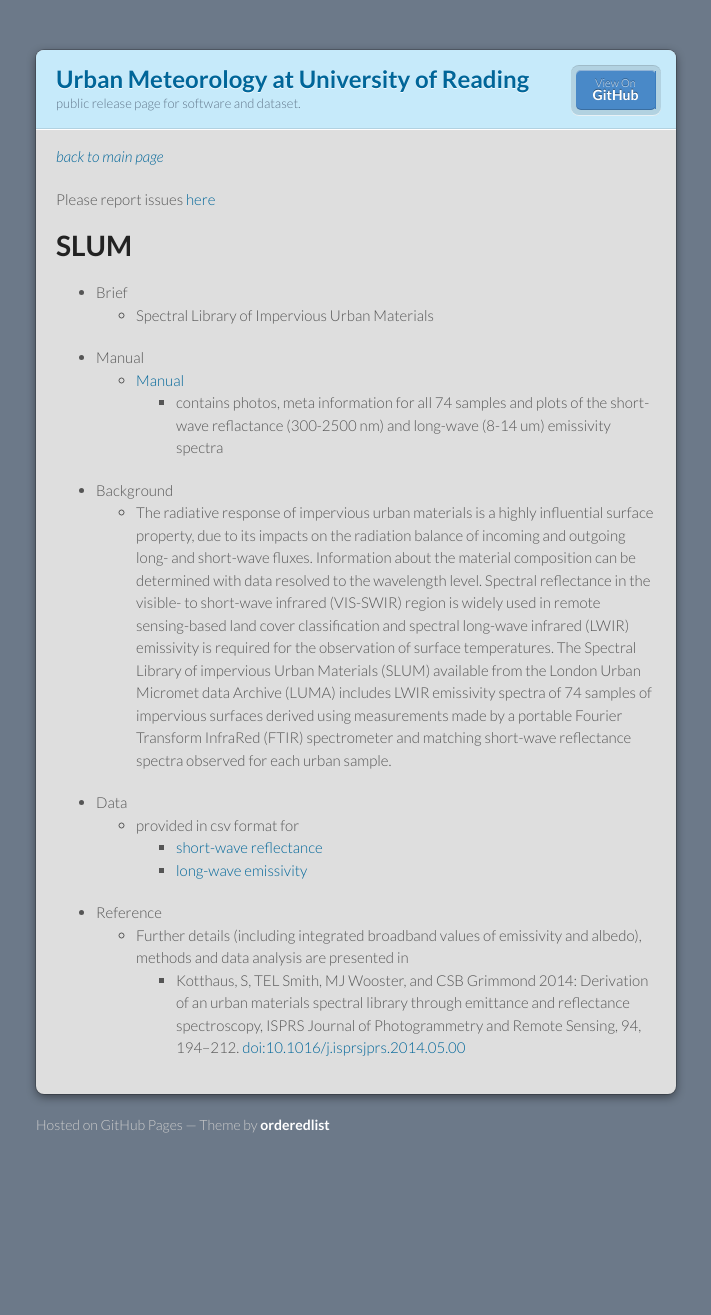
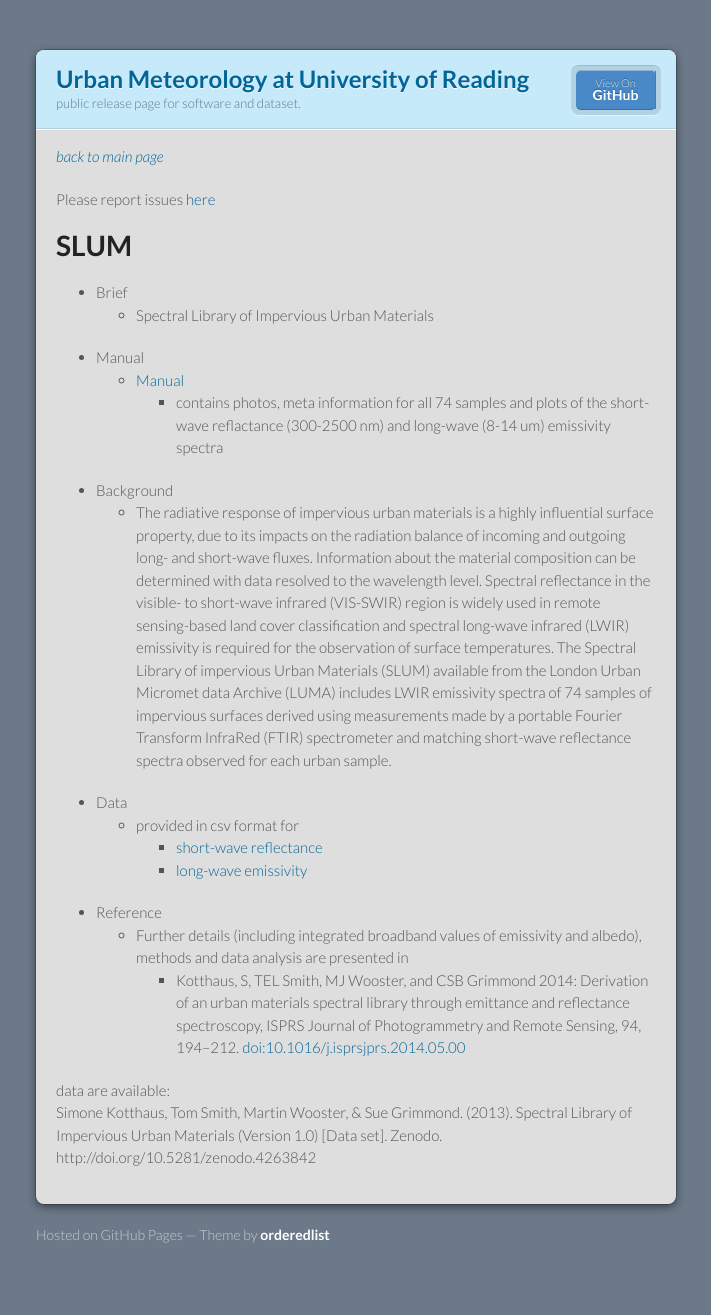
Before and after one commit to Urban-Meteorology-Reading/Urban-Meteorology-Reading.github.io, a Jekyll site: the page built from SLUM.md, in a window 1280 px wide. Shown: the whole page, without its empty margins (284-995 px from the left). Built offline with Jekyll 4.4.1, drawn with Linux system fonts in a browser that asks for light colours; before the commit the page ends 1205 px from its top, so only the background shows below that.

Commit message:
Update SLUM.md
Zenodo reference added

```diff
--- a/SLUM.md
+++ b/SLUM.md
@@ -20,3 +20,6 @@ Please report issues [here](https://github.com/Urban-Meteorology-Reading/Urban-M
 * Reference
    * Further details (including integrated broadband values of emissivity and albedo), methods and data analysis are presented in
      * Kotthaus, S, TEL Smith, MJ Wooster, and CSB Grimmond 2014: Derivation of an urban materials spectral library through emittance and reflectance spectroscopy, ISPRS Journal of Photogrammetry and Remote Sensing, 94, 194–212. [doi:10.1016/j.isprsjprs.2014.05.00](http://www.sciencedirect.com/science/article/pii/S0924271614001233)
+
+data are available:
+     Simone Kotthaus, Tom Smith, Martin Wooster, & Sue Grimmond. (2013). Spectral Library of Impervious Urban Materials (Version 1.0) [Data set]. Zenodo. http://doi.org/10.5281/zenodo.4263842
```
